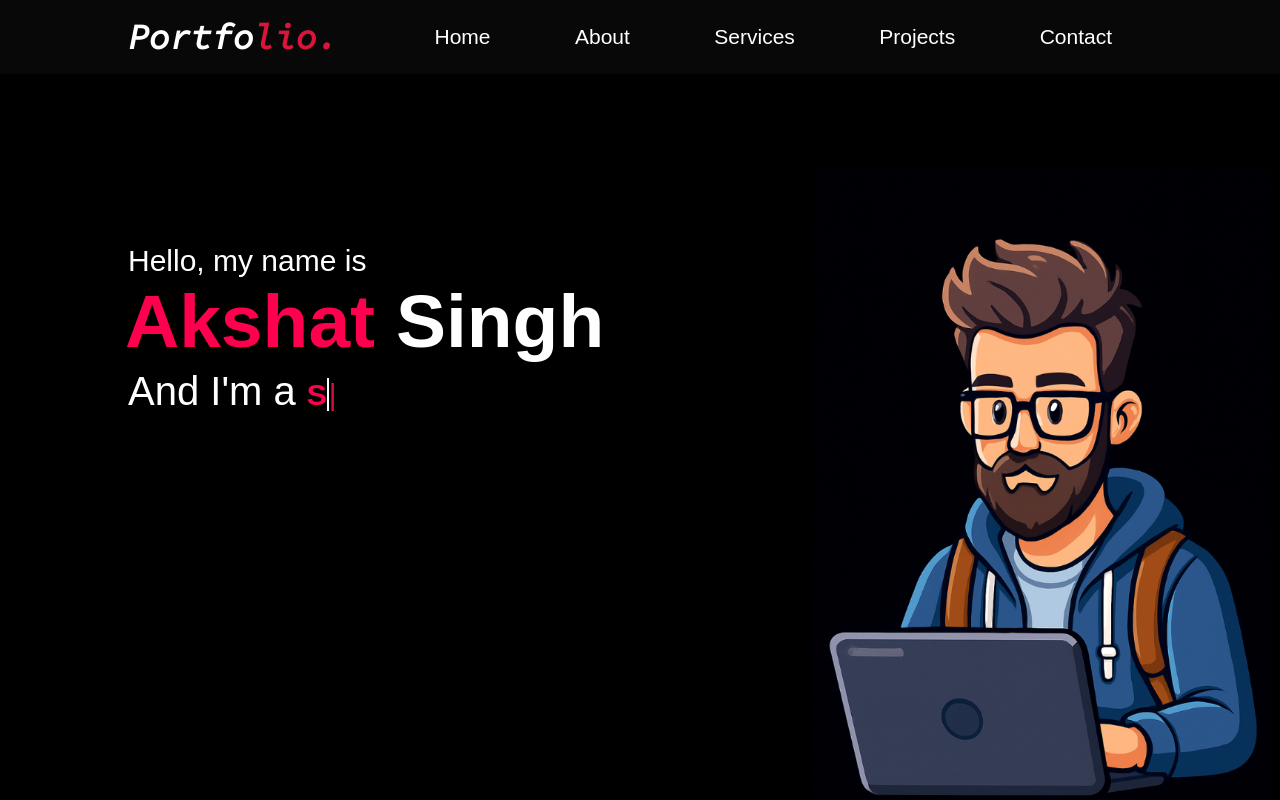
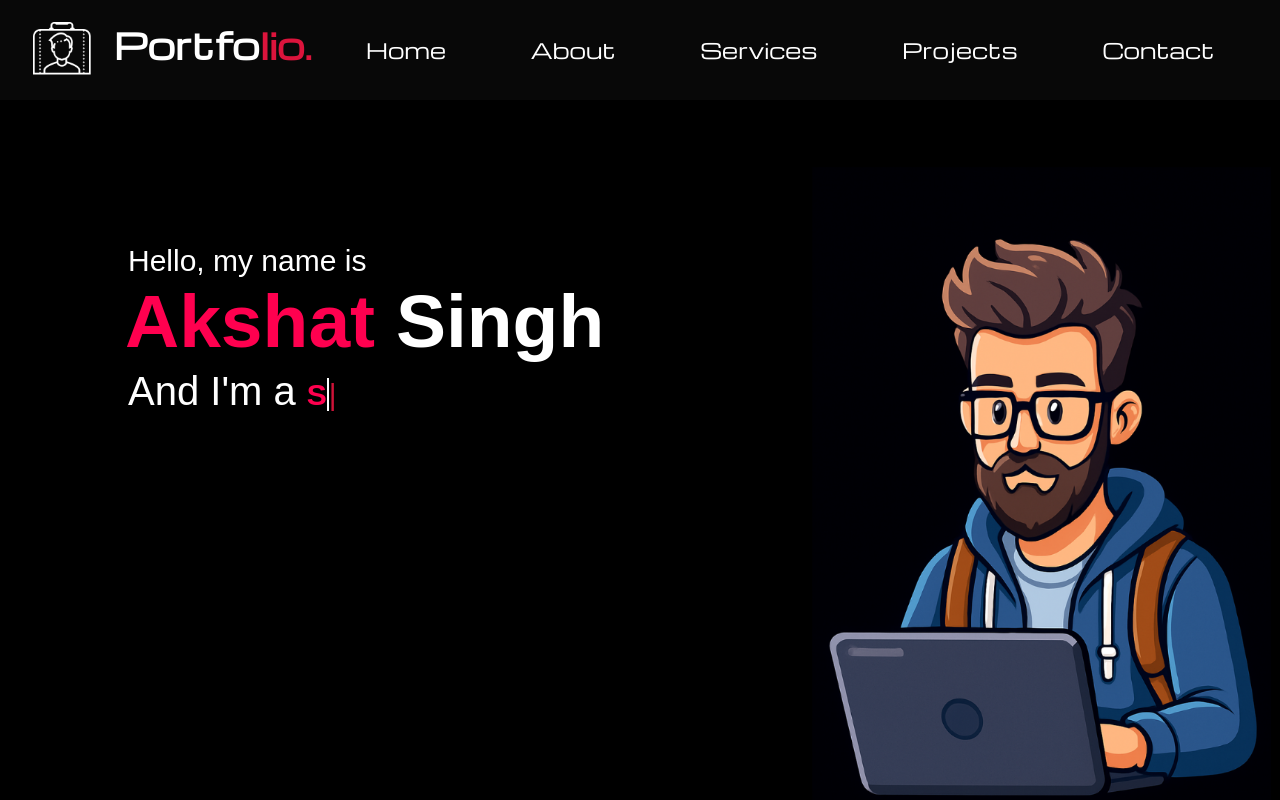
Before and after one commit to akshatksingh-25/Personal-Portfolio-Website, a plain HTML site: page index.html in a window 1280 px wide. Shown: the top 800 px of the page. Drawn offline with nearby package versions, Linux system fonts and the light colour scheme; a web font is replaced by a local one.

Commit message:
Updated Website

```diff
--- a/index.html
+++ b/index.html
@@ -13,7 +13,13 @@
     <div id="header">
         <div class="container">
             <nav>
-                <div class="logo"><a href="#header">Portfo<span>lio.</span></a></div>
+                <div class="logo">
+                <a href="#header">
+                    <img src="images/Icon.png" alt="Logo" class="logo-img">
+                    Portfo<span>lio.</span>
+                </a>
+                </div>
+
                 <ul id="sidemenu">
                     <li><a href="#header">Home</a></li>
                     <li><a href="#about">About</a></li>
@@ -39,10 +45,10 @@
         <div class="container">
             <div class="row">
                 <div class="about-col-1">
-                    <img src="#" alt="">
                 </div>
+
                 <div class="about-col-2">
-                    <h1 class="sub-title">About Me</h1>
+                    <!-- <h1 class="sub-title">About Me</h1> -->
                     <p>I am a dedicated and innovative developer with a strong passion for creating impactful digital solutions. Driven by curiosity and a problem-solving mindset, I continuously seek to expand my knowledge and refine my skills. My focus is on delivering efficient, well-crafted solutions while embracing new challenges and technological advancements. I thrive in collaborative environments and enjoy turning ideas into reality through clean and scalable development. With a commitment to continuous learning, I strive to stay ahead in the ever-evolving tech landscape.</p>
 
                     <div class="tab-titles">
@@ -85,18 +91,21 @@
         <div class="container">
             <h1 class="sub-title">My Services</h1>
             <div class="services-list">
+
+                <div>
+                    <i class="fa-solid fa-globe"></i>
+                    <h2>Web Development</h2>
+                    <p>Frontend web development focuses on creating visually engaging, responsive, and user-friendly interfaces. It involves translating design concepts into interactive web pages using modern technologies while ensuring cross-browser compatibility, performance optimization, and accessibility. Emphasis is placed on clean code, maintainability, and seamless user experience.</p>
+                    <a href="#services">Learn more</a>
+                </div>
+
                 <div>
                     <i class="fa-brands fa-android"></i>
                     <h2>App Development</h2>
                     <p>App development involves designing and building intuitive, high-performance applications tailored for mobile and desktop platforms. It encompasses UI/UX design, efficient code structuring, and integration of various features to enhance functionality and user engagement. The development process ensures scalability, security, and seamless performance across different devices and operating systems.</p>
                     <a href="#services">Learn more</a>
                 </div>
-                <div>
-                    <i class="fa-solid fa-globe"></i>
-                    <h2>Web Development</h2>
-                    <p>Frontend web development focuses on creating visually engaging, responsive, and user-friendly interfaces. It involves translating design concepts into interactive web pages using modern technologies while ensuring cross-browser compatibility, performance optimization, and accessibility. Emphasis is placed on clean code, maintainability, and seamless user experience.</p>
-                    <a href="#services">Learn more</a>
-                </div>
+
                 <div>
                     <i class="fa-brands fa-uikit"></i>
                     <h2>UI/UX Design</h2>
--- a/stylesheet.css
+++ b/stylesheet.css
@@ -1,5 +1,7 @@
 @import url('https://fonts.googleapis.com/css2?family=Source+Code+Pro:ital@1&display=swap');
 @import url('https://fonts.googleapis.com/css2?family=Big+Shoulders+Stencil:opsz,wght@10..72,100..900&display=swap');
+@import url('https://fonts.googleapis.com/css2?family=Winky+Rough:ital,wght@0,300..900;1,300..900&display=swap');
+@import url('https://fonts.googleapis.com/css2?family=Michroma&display=swap');
 
 
 *{
@@ -38,7 +40,7 @@ nav{
     left: 0;
     width: 100%;
     background: #080808;
-    padding: 15px 10%;
+    padding: 15px 2%;
     z-index: 1000;
     display: flex;
     align-items: center;
@@ -49,9 +51,10 @@ nav{
 
 nav.scrolled {
     background: rgba(0, 0, 0, 1);
-    padding: 10px 10%;
+    padding: 15px 6%;
     box-shadow: 0px 4px 10px rgba(0, 0, 0, 0.2);
 }
+
 
 nav ul li{
     display: inline-block;
@@ -64,9 +67,10 @@ nav ul li a{
     color: #fff;
     font-size: 21px;
     position: relative;
+    font-family: "Michroma", sans-serif;
 }
 
-nav ul li a::after{
+nav ul li a::after {
     content: '';
     width: 0;
     height: 3px;
@@ -74,12 +78,23 @@ nav ul li a::after{
     position: absolute;
     left: 0;
     bottom: -6px;
-    transition: 0.5s;
+    transition: all 0.4s ease;
+    opacity: 0;
+    transform: translateX(-10px);
 }
 
-nav ul li a:hover::after{
+nav ul li a:hover::after {
     width: 100%;
+    opacity: 1;
+    transform: translateX(0);
 }
+
+.logo img {
+    height: 70px; /* adjust as needed */
+    vertical-align: middle;
+    margin-right: 8px; /* space between logo and text */
+}
+
 
 .header-text{
     margin-top: 15%;
@@ -101,6 +116,7 @@ nav ul li a:hover::after{
 #about{
     padding: 80px 0;
     color: #ababab;
+    height: 100vh;
 }
 
 .row{
@@ -111,7 +127,11 @@ nav ul li a:hover::after{
 
 .about-col-1{
     flex-basis: 35%;
+    background: black url("images/About\ Me.png") center center no-repeat;
+    background-size: contain;
+    border-radius: 25px;
 }
+
 
 .about-col-1 img{
     width: 100%;
@@ -564,10 +584,10 @@ nav .fas{
     font-size: 35px;
     font-weight: 600;
     text-decoration: none;
-    font-family: "Source Code Pro", monospace;
+    font-family: "Michroma", sans-serif;
 }
 .logo a span{
     color: crimson;
     transition: all 0.3s ease;
-    font-family: "Source Code Pro", monospace;
+    font-family: "Michroma", sans-serif;
 }
```
Also changed, not shown: images/About Me.png (added), images/Icon.png (added).
